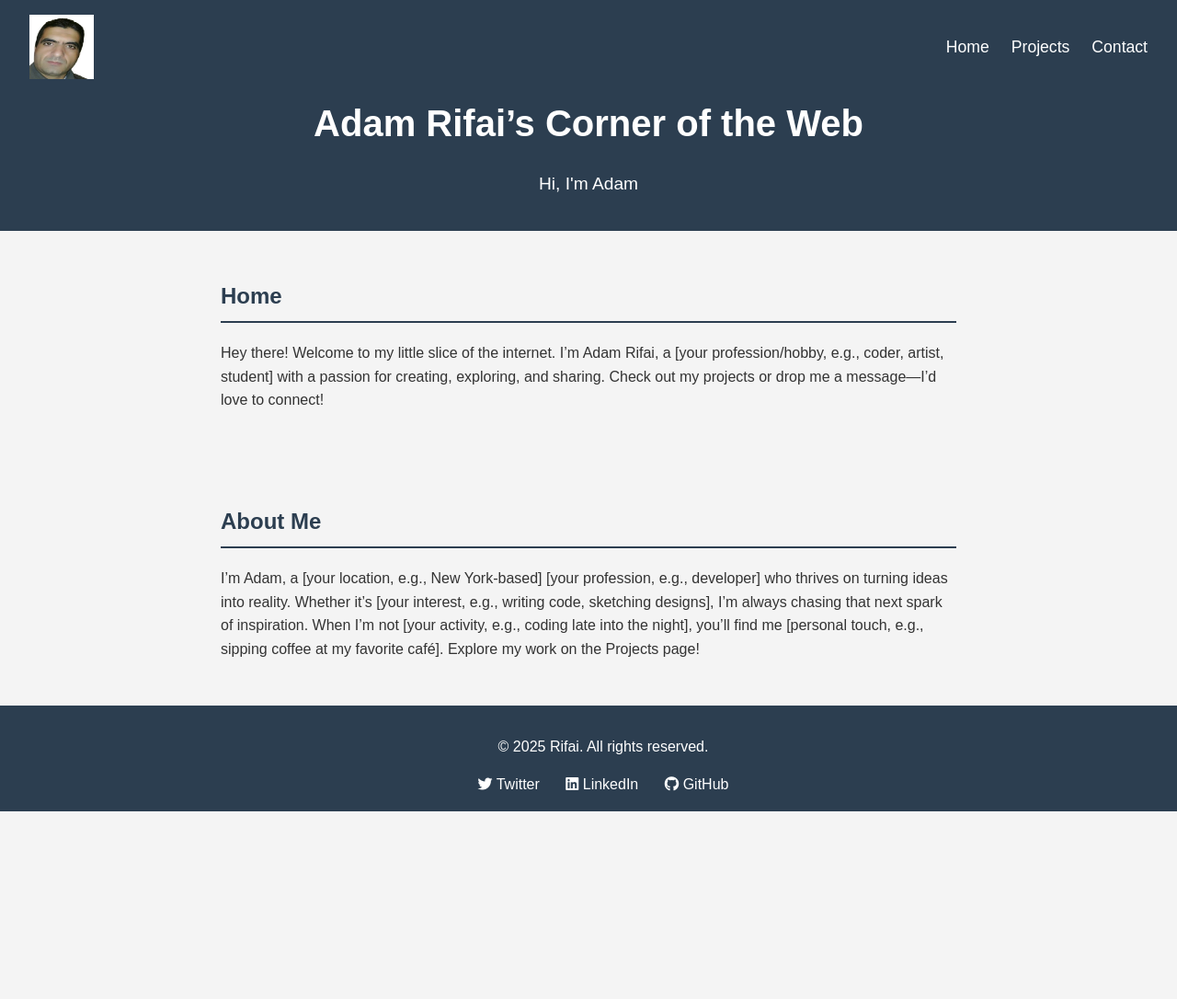
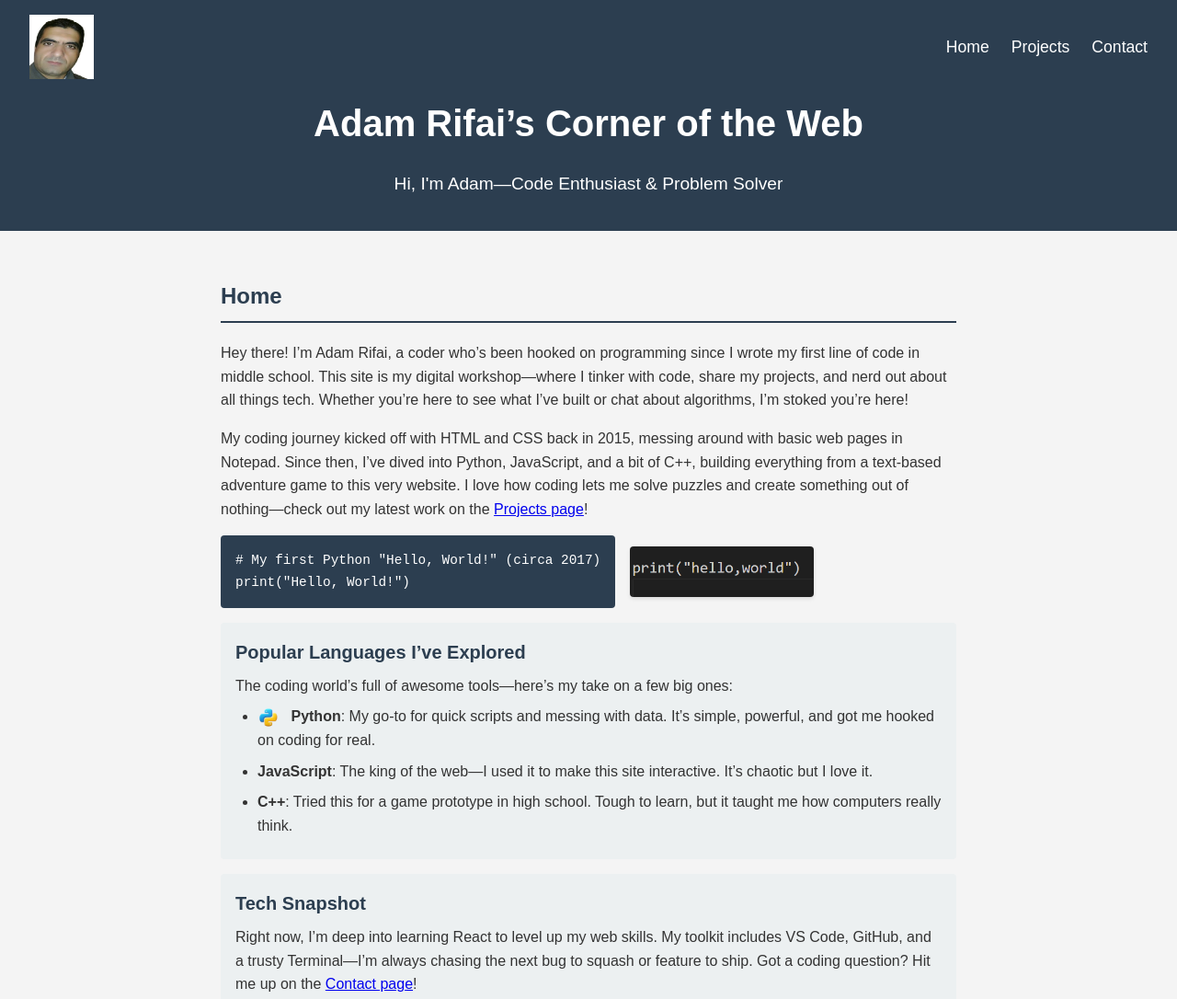
Before and after one commit to adam-rifai/adams-corner-update, a plain HTML site: page index.html in a window 1280 px wide. Shown: the top 1086 px of the page at 92% size. Before the commit the page ends 882 px from the top, so only its background shows below. Drawn offline with Linux system fonts and the light colour scheme.

Commit message:
Adams' Corner -v 1.1

```diff
--- a/index.html
+++ b/index.html
@@ -19,29 +19,88 @@
         <a href="contact.html">Contact</a>
       </nav>
       <h1>Adam Rifai’s Corner of the Web</h1>
-      <p>Hi, I'm Adam</p>
+      <p>Hi, I'm Adam—Code Enthusiast & Problem Solver</p>
     </header>
 
     <section id="home" class="about">
       <h2>Home</h2>
       <p>
-        Hey there! Welcome to my little slice of the internet. I’m Adam Rifai, a
-        [your profession/hobby, e.g., coder, artist, student] with a passion for
-        creating, exploring, and sharing. Check out my projects or drop me a
-        message—I’d love to connect!
+        Hey there! I’m Adam Rifai, a coder who’s been hooked on programming
+        since I wrote my first line of code in middle school. This site is my
+        digital workshop—where I tinker with code, share my projects, and nerd
+        out about all things tech. Whether you’re here to see what I’ve built or
+        chat about algorithms, I’m stoked you’re here!
       </p>
+      <p>
+        My coding journey kicked off with HTML and CSS back in 2015, messing
+        around with basic web pages in Notepad. Since then, I’ve dived into
+        Python, JavaScript, and a bit of C++, building everything from a
+        text-based adventure game to this very website. I love how coding lets
+        me solve puzzles and create something out of nothing—check out my latest
+        work on the
+        <a href="projects.html">Projects page</a>!
+      </p>
+      <div class="code-wrapper">
+        <pre><code># My first Python "Hello, World!" (circa 2017)
+print("Hello, World!")</code></pre>
+        <img
+          src="first-code.png"
+          alt="My First Code Screenshot"
+          class="code-img"
+        />
+      </div>
+      <div class="highlight">
+        <h3>Popular Languages I’ve Explored</h3>
+        <p>
+          The coding world’s full of awesome tools—here’s my take on a few big
+          ones:
+        </p>
+        <ul>
+          <li>
+            <img src="python-logo.png" alt="Python Logo" class="lang-icon" />
+            <strong>Python</strong>: My go-to for quick scripts and messing with
+            data. It’s simple, powerful, and got me hooked on coding for real.
+          </li>
+          <li>
+            <strong>JavaScript</strong>: The king of the web—I used it to make
+            this site interactive. It’s chaotic but I love it.
+          </li>
+          <li>
+            <strong>C++</strong>: Tried this for a game prototype in high
+            school. Tough to learn, but it taught me how computers really think.
+          </li>
+        </ul>
+      </div>
+      <div class="highlight">
+        <h3>Tech Snapshot</h3>
+        <p>
+          Right now, I’m deep into learning React to level up my web skills. My
+          toolkit includes VS Code, GitHub, and a trusty Terminal—I’m always
+          chasing the next bug to squash or feature to ship. Got a coding
+          question? Hit me up on the
+          <a href="contact.html">Contact page</a>!
+        </p>
+        <img
+          src="workspace.jpg"
+          alt="My Coding Workspace"
+          class="snapshot-img"
+        />
+      </div>
     </section>
 
     <section id="about" class="about">
       <h2>About Me</h2>
       <p>
-        I’m Adam, a [your location, e.g., New York-based] [your profession,
-        e.g., developer] who thrives on turning ideas into reality. Whether it’s
-        [your interest, e.g., writing code, sketching designs], I’m always
-        chasing that next spark of inspiration. When I’m not [your activity,
-        e.g., coding late into the night], you’ll find me [personal touch, e.g.,
-        sipping coffee at my favorite café]. Explore my work on the Projects
-        page!
+        I’m Adam, a Seattle-based developer who lives for the thrill of writing
+        code that works. From debugging at 2 a.m. to seeing a project go live,
+        it’s all about that rush. When I’m not glued to my screen, you’ll catch
+        me brewing coffee or hiking the trails around Puget Sound. My coding
+        adventures are over on the Projects page—take a peek!
+      </p>
+      <p>
+        Fun fact: My first program was a Python script that crashed my old
+        laptop—it was a mess, but I was hooked. This site’s my playground, built
+        from scratch to share my love for code.
       </p>
     </section>
 
--- a/styles.css
+++ b/styles.css
@@ -124,3 +124,159 @@ form button {
 form button:hover {
   background-color: #34495e;
 }
+/* Back Button Styles */
+.back-button {
+  text-align: center;
+  margin: 2rem auto;
+  max-width: 800px; /* Matches .about width */
+}
+/* Existing CSS unchanged, append this: */
+
+/* Highlight Box for Current Obsession */
+.highlight {
+  background-color: #ecf0f1;
+  padding: 1rem;
+  border-radius: 4px;
+  margin-top: 1rem;
+}
+
+.highlight h3 {
+  margin: 0 0 0.5rem 0;
+  color: #2c3e50;
+  font-size: 1.25rem;
+}
+
+.highlight p {
+  margin: 0 0 0.5rem 0; /* Space before list */
+}
+
+.highlight ul {
+  margin: 0;
+  padding-left: 1.5rem; /* Indent bullets */
+}
+
+.highlight li {
+  margin-bottom: 0.5rem; /* Space between items */
+}
+/* Existing CSS unchanged, append this: */
+
+/* Highlight Box Styles */
+.highlight {
+  background-color: #ecf0f1;
+  padding: 1rem;
+  border-radius: 4px;
+  margin-top: 1rem;
+}
+
+.highlight h3 {
+  margin: 0 0 0.5rem 0;
+  color: #2c3e50;
+  font-size: 1.25rem;
+}
+
+.highlight p {
+  margin: 0 0 0.5rem 0;
+}
+
+.highlight ul {
+  margin: 0;
+  padding-left: 1.5rem;
+}
+
+.highlight li {
+  margin-bottom: 0.5rem;
+}
+
+/* Code Block Styles */
+pre {
+  background: #2c3e50;
+  color: white;
+  padding: 1rem;
+  border-radius: 4px;
+  font-family: monospace;
+  font-size: 0.9rem;
+  margin: 1rem 0;
+  overflow-x: auto; /* Handles long lines */
+}
+
+code {
+  font-family: inherit; /* Matches pre */
+}
+/*append css-----------------!>*/
+
+/* Existing CSS unchanged, append this: */
+
+/* Code Block and Image Wrapper */
+.code-wrapper {
+  display: flex;
+  align-items: center;
+  gap: 1rem;
+  margin: 1rem 0;
+}
+
+.code-img {
+  max-width: 200px; /* Adjust based on your image */
+  height: auto;
+  border-radius: 4px;
+  box-shadow: 0 2px 4px rgba(0, 0, 0, 0.1);
+}
+
+/* Language Icon */
+.lang-icon {
+  width: 24px; /* Small icon size */
+  height: 24px;
+  vertical-align: middle; /* Aligns with text */
+  margin-right: 0.5rem;
+}
+
+/* Snapshot Image */
+.snapshot-img {
+  max-width: 300px; /* Larger for workspace photo */
+  height: auto;
+  display: block;
+  margin: 1rem auto 0; /* Centered below text */
+  border-radius: 4px;
+  box-shadow: 0 2px 4px rgba(0, 0, 0, 0.1);
+}
+
+/* Existing Highlight and Code Styles */
+.highlight {
+  background-color: #ecf0f1;
+  padding: 1rem;
+  border-radius: 4px;
+  margin-top: 1rem;
+}
+
+.highlight h3 {
+  margin: 0 0 0.5rem 0;
+  color: #2c3e50;
+  font-size: 1.25rem;
+}
+
+.highlight p {
+  margin: 0 0 0.5rem 0;
+}
+
+.highlight ul {
+  margin: 0;
+  padding-left: 1.5rem;
+}
+
+.highlight li {
+  margin-bottom: 0.5rem;
+}
+
+pre {
+  background: #2c3e50;
+  color: white;
+  padding: 1rem;
+  border-radius: 4px;
+  font-family: monospace;
+  font-size: 0.9rem;
+  margin: 0; /* Fits in flex wrapper */
+  overflow-x: auto;
+}
+
+code {
+  font-family: inherit;
+}
```
Also changed, not shown: contact.html (+4 -0 lines), projects.html (+4 -0 lines), first-code.png (added), python-logo.png (added), workspace.jpg (added).
